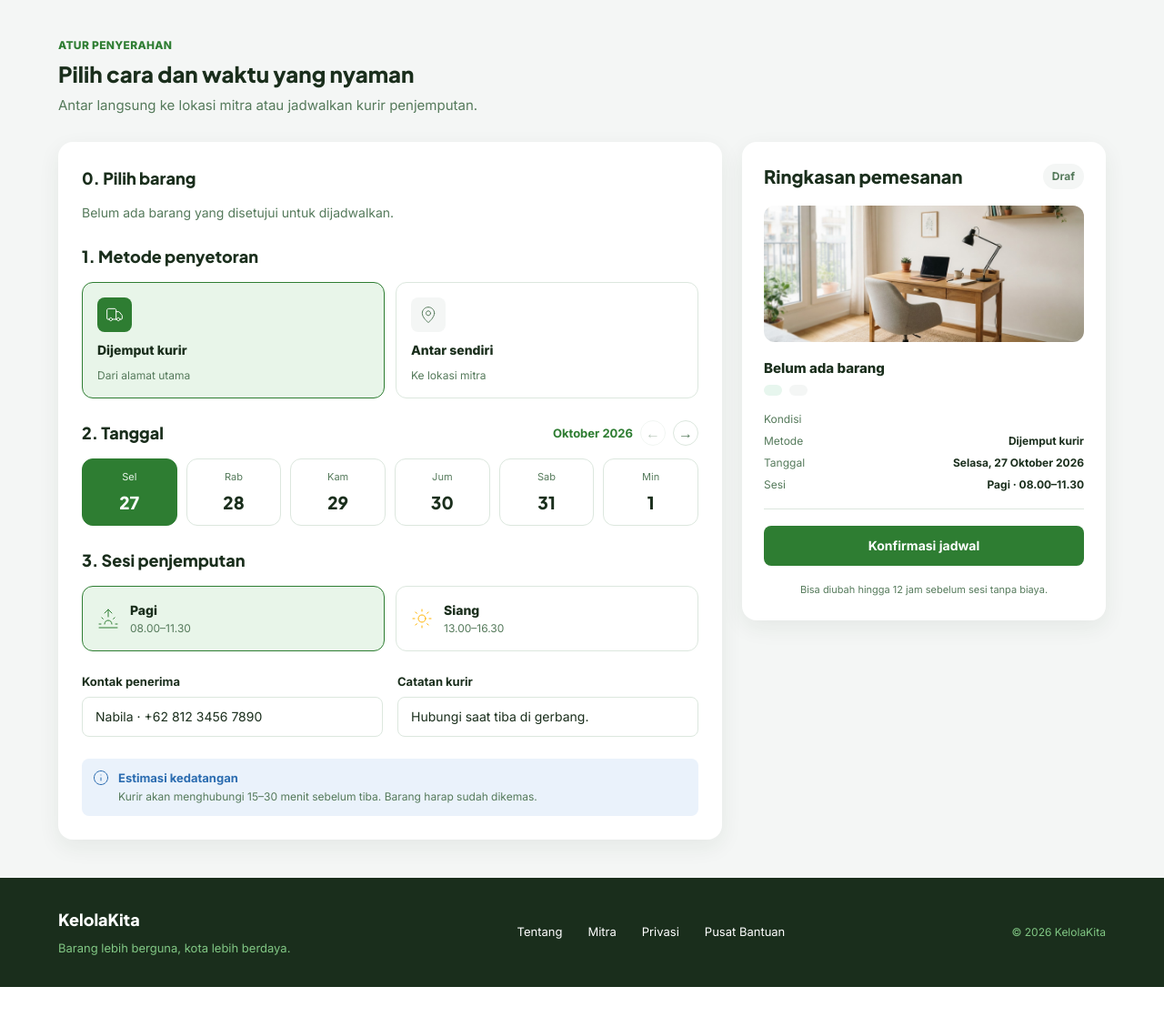
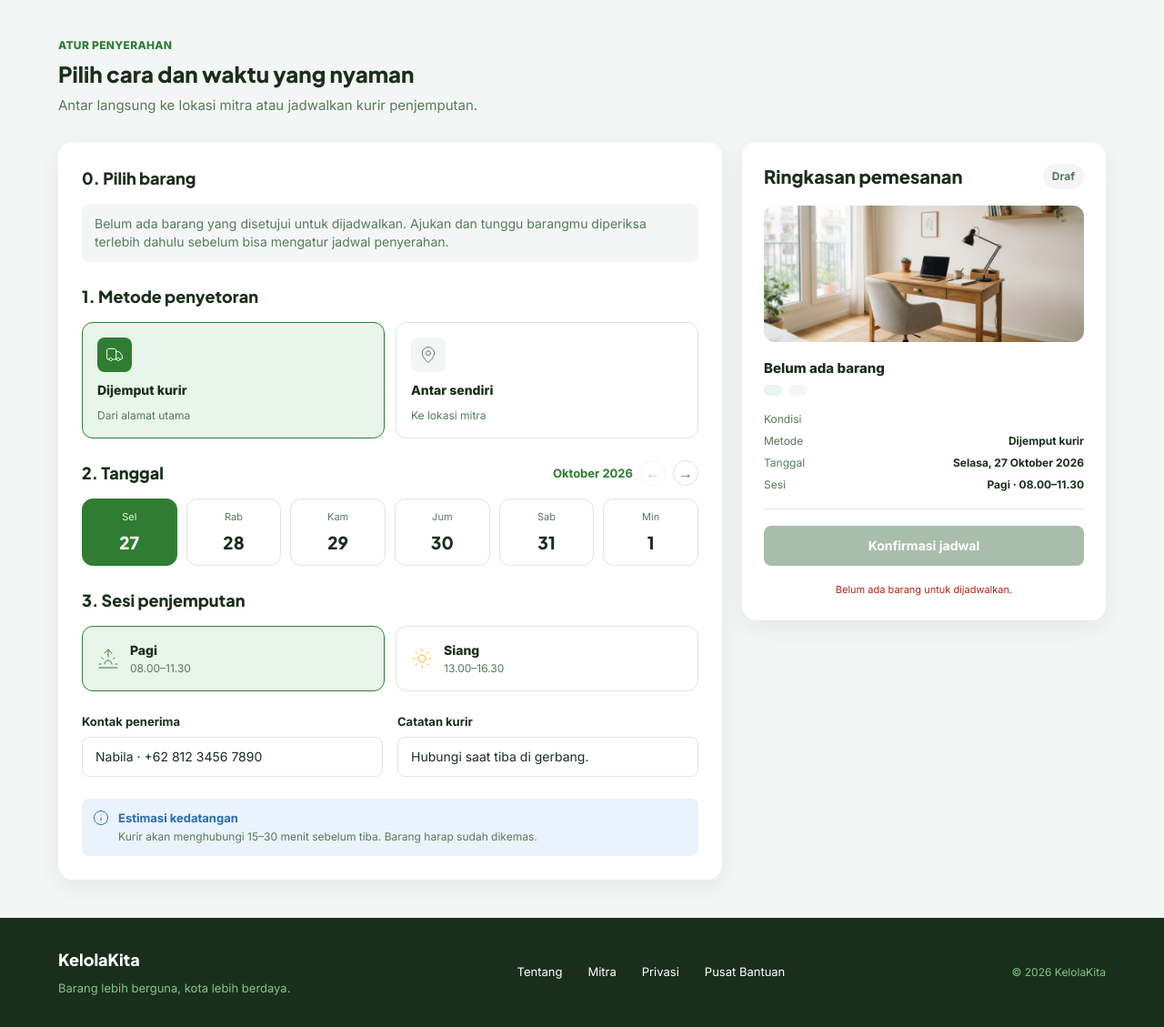
Before and after one commit to pbp-f-kelompok-1/KelolaKita, a Django app: page /schedule/ in a window 1280 px wide. Shown: the part 76-1205 px from the top of the page at 91% size. Before the commit the page ends 1161 px from the top, so only its background shows below. Run offline with Django 5.2, Linux system fonts and the light colour scheme; tables that the repository leaves empty hold one stand-in row (values such as "Sample post"); style sheets or scripts are compiled from the project's sources; some libraries are stand-ins or nearby versions.

Commit message:
fix(Schedule): disable Konfirmasi jadwal when there's nothing to schedule
Previously the button stayed clickable even with zero approved barang,
so a user could fill the whole form and only find out it was pointless
after submitting. Now the button is disabled with an inline explanation
whenever the item list is empty.

```diff
--- a/Schedule/templates/Schedule/schedule.html
+++ b/Schedule/templates/Schedule/schedule.html
@@ -46,7 +46,10 @@
                     {% endfor %}
                 </div>
                 {% else %}
-                <p class="text-sm text-[#557a5b]">Belum ada barang yang disetujui untuk dijadwalkan.</p>
+                <p class="rounded-lg bg-[#f4f6f5] px-3.5 py-3 text-sm text-[#557a5b]">
+                    Belum ada barang yang disetujui untuk dijadwalkan. Ajukan dan tunggu barangmu
+                    diperiksa terlebih dahulu sebelum bisa mengatur jadwal penyerahan.
+                </p>
                 {% endif %}
             </section>
 
@@ -196,13 +199,19 @@
 
             <div class="h-px w-full bg-[#dce7de]"></div>
 
-            <button type="submit"
-                    class="flex h-11 w-full cursor-pointer items-center justify-center rounded-lg bg-[#2e7d32] px-[18px] text-sm font-bold text-white transition hover:bg-[#1f5a23] active:scale-[0.98]">
+            <button type="submit" {% if not items %}disabled{% endif %}
+                    class="flex h-11 w-full items-center justify-center rounded-lg bg-[#2e7d32] px-[18px] text-sm font-bold text-white transition hover:bg-[#1f5a23] active:scale-[0.98] disabled:cursor-not-allowed disabled:bg-[#a9bdac] disabled:hover:bg-[#a9bdac] disabled:active:scale-100">
                 Konfirmasi jadwal
             </button>
+            {% if items %}
             <p class="text-center text-[11px] leading-relaxed text-[#557a5b]">
                 Bisa diubah hingga 12 jam sebelum sesi tanpa biaya.
             </p>
+            {% else %}
+            <p class="text-center text-[11px] leading-relaxed text-[#b42318]">
+                Belum ada barang untuk dijadwalkan.
+            </p>
+            {% endif %}
         </aside>
         {{ availability|json_script:"availability-data" }}
     </form>
```
